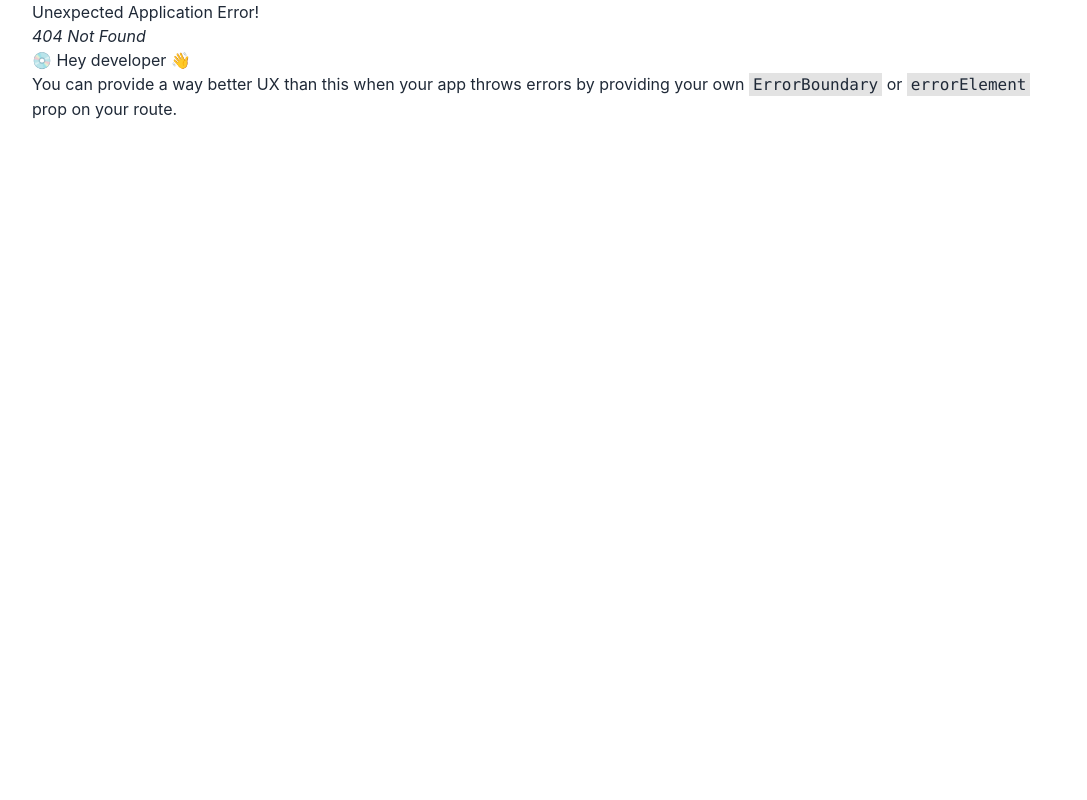
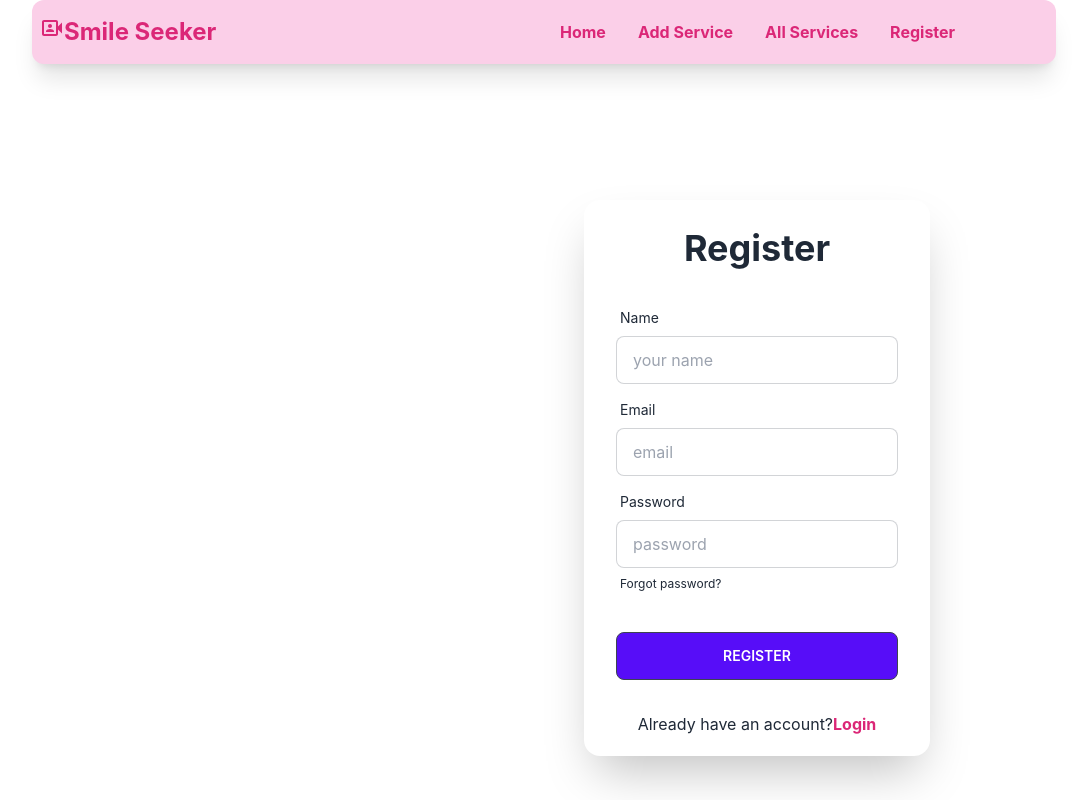
Before and after one commit to JulianaTonu/service-website, a React (Create React App) app: page /register in a window 1280 px wide. Before the commit this address had no page. Shown: the top 800 px of the page, without its empty margins (96-1183 px from the left). Built offline with nearby package versions, Linux system fonts and the light colour scheme.

Commit message:
add register

```diff
--- a/src/components/Header/Header.js
+++ b/src/components/Header/Header.js
@@ -16,6 +16,7 @@ const Header = () => {
             <li className='font-bold'><Link to='/'>Home</Link></li>
             <li className='font-bold'><Link to='/add service'>Add Service</Link></li>
             <li className='font-bold'><Link to='/services'>All Services</Link></li>
+            <li className='font-bold'><Link to='/register'>Register</Link></li>
 
             </ul>
           </div>
@@ -27,7 +28,7 @@ const Header = () => {
             <li className='font-bold text-pink-600'><Link to='/'>Home</Link></li>
             <li className='font-bold text-pink-600'><Link to='/add service'>Add Service</Link></li>
             <li className='font-bold text-pink-600'><Link to='/services'>All Services</Link></li>
-
+            <li className='font-bold text-pink-600'><Link to='/register'>Register</Link></li>
           </ul>
         </div>
 
--- /dev/null
+++ b/src/components/Register/Register.js
@@ -0,0 +1,55 @@
+import { Link } from 'react-router-dom';
+
+
+const Register = () => {
+
+    return (
+        <div className="hero my-20 ">
+        <div className="hero-content  grid md:grid-cols-2 gap-20 flex-col lg:flex-row">
+          <div className="text-center w-4/5 lg:text-left">
+
+          </div>
+          <div className="card flex-shrink-0 w-full max-w-sm shadow-2xl bg-base-100 my-10 py-5">
+          <h1 className="text-4xl text-center pt-2 font-bold">Register </h1>
+            <form className="card-body">
+
+              <div className="form-control">
+                <label className="label">
+                  <span className="label-text">Name</span>
+                </label>
+                <input type="text" name='name' placeholder="your name" className="input input-bordered" />
+              </div>
+
+              <div className="form-control">
+                <label className="label">
+                  <span className="label-text">Email</span>
+                </label>
+                <input type="text" name='email' placeholder="email" className="input input-bordered" />
+              </div>
+
+              <div className="form-control">
+                <label className="label">
+                  <span className="label-text">Password</span>
+                </label>
+                <input type="text" name='password' placeholder="password" className="input input-bordered" />
+                <label className="label">
+                  <a href className="label-text-alt link link-hover" >Forgot password?</a>
+                </label>
+              </div>
+
+
+              <div className="form-control mt-6">
+                <input type="submit" value="Register" className="btn bg-primary"/>
+
+
+              </div>
+            </form>
+
+            <p className=' text-center '>Already have an account?<Link className='text-pink-600 font-bold' to='/login'>Login</Link></p>
+          </div>
+        </div>
+      </div>
+    );
+};
+
+export default Register;
--- a/src/routes/Router.js
+++ b/src/routes/Router.js
@@ -1,5 +1,6 @@
 import { createBrowserRouter } from "react-router-dom";
 import Home from "../components/HomePage/Home";
+import Register from "../components/Register/Register";
 import Main from "../layout/Main";
 
 export const router=createBrowserRouter([
@@ -10,6 +11,10 @@ export const router=createBrowserRouter([
             {
                 path:'/',
                 element:<Home></Home>
+            },
+            {
+                path:'/register',
+                element:<Register></Register>
             }
         ]
     }
```
Also changed, not shown: src/context/AuthProvider.js (added), src/firebase/firebase.config.js (added).
